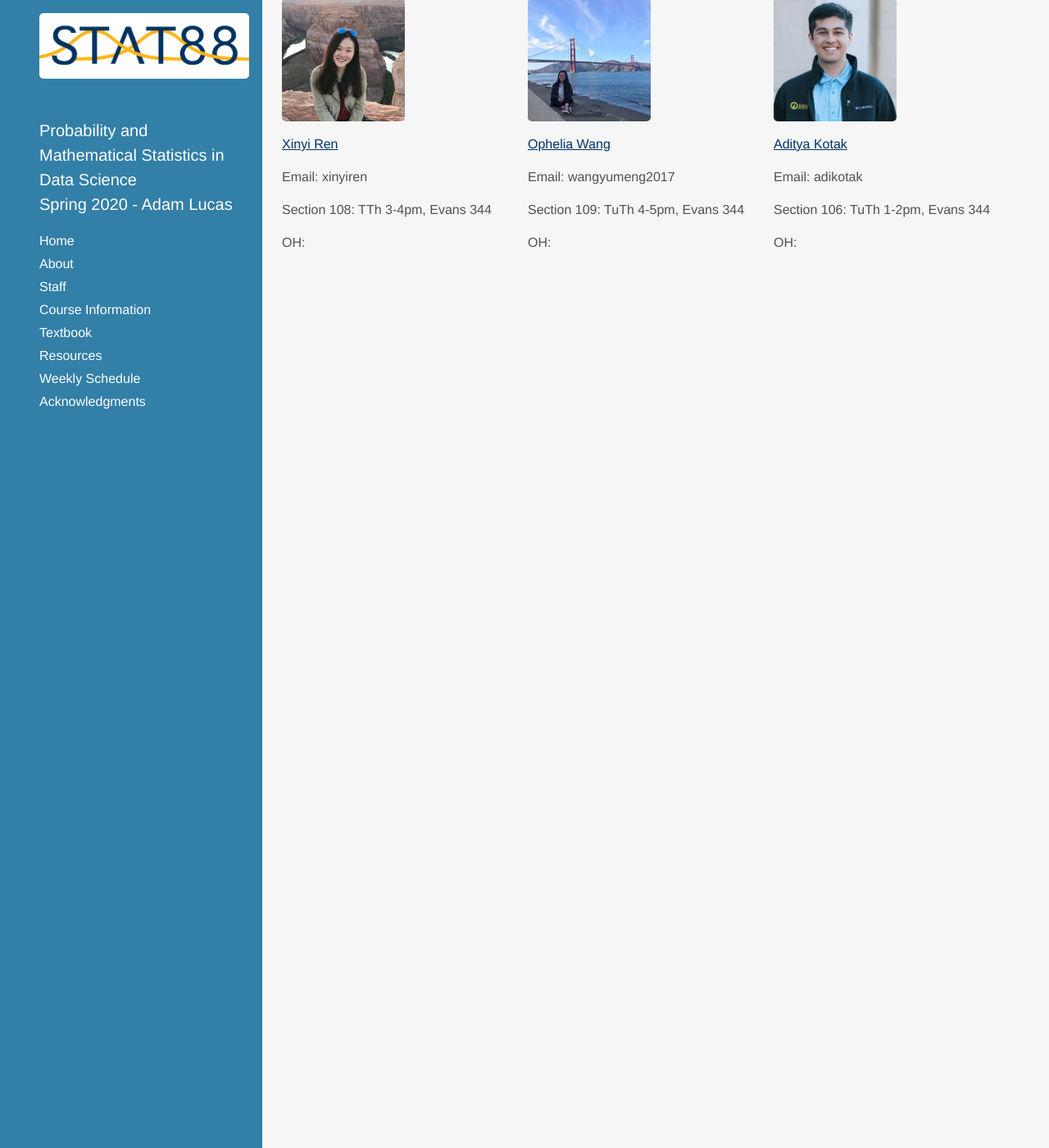
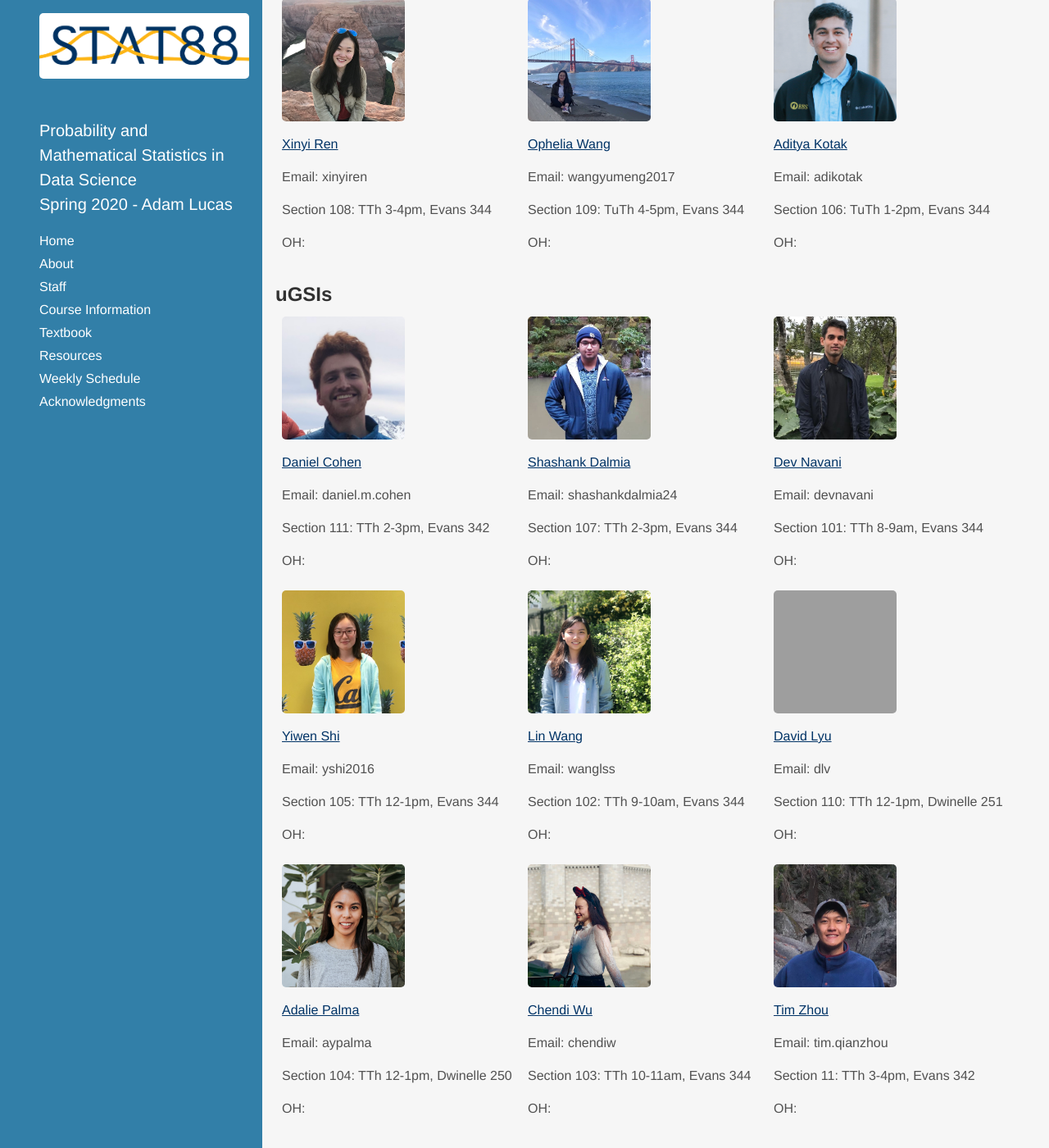
Before and after one commit to stat88/stat88.github.io, a Jekyll site: the page instructors.html, which Jekyll copies as it is, in a window 1280 px wide and 1400 px high, scrolled down 580 px. Shown: the whole window at 82% size. Built offline with Jekyll 4.4.1, drawn with Linux system fonts in a browser that asks for light colours; some web fonts are replaced; grey boxes are pictures that could not be loaded.

Commit message:
add all gsis

```diff
--- a/instructors.html
+++ b/instructors.html
@@ -175,82 +175,103 @@ MathJax.Hub.Config({
     </tr>
 </table>
 
-<!-- <h2> uGSIs </h2>
+<h2> uGSIs </h2>
 
 <table class="wrap">
     <tr>
         <td>
             <div>
-                <img height="150" width="150" src="/assets/images/ophelia.jpeg" alt="Ophelia Wang Photo">
-                <p><a target="_blank">Ophelia Wang</a></p>
-                <p>Email: wangyumeng2017</p>
-                <p>Section 101: TTh 9-10, Dwinelle 87</p>
-                <p>OH: W 12-1, Evans 446</p>
+                <img height="150" width="150" src="/assets/images/Daniel.jpg" alt="Daniel Cohen Photo">
+                <p><a target="_blank">Daniel Cohen</a></p>
+                <p>Email: daniel.m.cohen</p>
+                <p>Section 111: TTh 2-3pm, Evans 342</p>
+                <p>OH: </p>
             </div>
         </td>
 
         <td>
             <div>
-                <img height="150" width="150" src="/assets/images/aram.png" alt="Aram Moghaddassi Photo">
-                <p><a target="_blank">Aram Moghaddassi</a></p>
-                <p>Email: amoghaddassi</p>
-                <p>Section 110: TTh 11-12, Stanley 179</p>
-                <p>OH: Th 2-3, Evans 446</p>
+                <img height="150" width="150" src="/assets/images/Shashank.jpg" alt="Shashank Dalmia Photo">
+                <p><a target="_blank">Shashank Dalmia</a></p>
+                <p>Email: shashankdalmia24</p>
+                <p>Section 107: TTh 2-3pm, Evans 344</p>
+                <p>OH: </p>
             </div>
         </td>
 
         <td>
             <div>
-                <img height="150" width="150" src="/assets/images/chendi.jpeg" alt="Chendi Wu Photo">
-                <p><a target="_blank">Chendi Wu</a></p>
-                <p>Email: chendiw</p>
-                <p>Section 102: TTh 1-2, Dwinelle 247</p>
-                <p>OH: M 10-11, Evans 446</p>
+                <img height="150" width="150" src="/assets/images/Dev.jpg" alt="Dev Navani Photo">
+                <p><a target="_blank">Dev Navani</a></p>
+                <p>Email: devnavani</p>
+                <p>Section 101: TTh 8-9am, Evans 344</p>
+                <p>OH: </p>
             </div>
         </td>
 
         <td>
             <div>
-                <img height="150" width="150" src="/assets/images/yiwen.jpg" alt="Yiwen Shi Photo">
+                <img height="150" width="150" src="/assets/images/Yiwen.jpg" alt="Yiwen Shi Photo">
                 <p><a target="_blank">Yiwen Shi</a></p>
                 <p>Email: yshi2016</p>
-                <p>Section 105: TTh 3-4, Dwinelle 228</p>
-                <p>OH: F 11-12, Evans 446</p>
+                <p>Section 105: TTh 12-1pm, Evans 344</p>
+                <p>OH: </p>
             </div>
         </td>
 
         <td>
             <div>
-                <img height="150" width="150" src="/assets/images/lin.jpg" alt="Lin Wang Photo">
+                <img height="150" width="150" src="/assets/images/Linshanshan.jpg" alt="Lin Wang Photo">
                 <p><a target="_blank">Lin Wang</a></p>
                 <p>Email: wanglss</p>
-                <p>Section 103: TTh 2-3, Latimer 105</p>
-                <p>OH: W 11-12, Evans 446</p>
+                <p>Section 102: TTh 9-10am, Evans 344</p>
+                <p>OH: </p>
             </div>
         </td>
 
         <td>
             <div>
-                <img height="150" width="150" src="/assets/images/bearpaw.jpg" alt="Rishab Srivastava Photo">
-                <p><a target="_blank">Rishab Srivastava</a></p>
-                <p>Email: rishab.s</p>
-                <p>Section 106: TTh 5-6, Etcheverry 3109</p>
-                <p>OH: T 2-3, Evans 446</p>
+                <img height="150" width="150" src="/assets/images/David.jpg" alt="David Lyu Photo">
+                <p><a target="_blank">David Lyu</a></p>
+                <p>Email: dlv</p>
+                <p>Section 110: TTh 12-1pm, Dwinelle 251</p>
+                <p>OH: </p>
             </div>
         </td>
 
         <td>
             <div>
-                <img height="150" width="150" src="/assets/images/bearpaw.jpg" alt="Shashank Dalmia Photo">
-                <p><a target="_blank">Shashank Dalmia</a></p>
-                <p>Email: shashankdalmia24</p>
-                <p>Section 107: TTh 5-6, Etcheverry 3113</p>
-                <p>OH: F 10-11, Evans 446</p>
+                <img height="150" width="150" src="/assets/images/Adalie.jpg" alt="Adalie Palma Photo">
+                <p><a target="_blank">Adalie Palma</a></p>
+                <p>Email: aypalma</p>
+                <p>Section 104: TTh 12-1pm, Dwinelle 250</p>
+                <p>OH: </p>
             </div>
         </td>
+
+        <td>
+            <div>
+                <img height="150" width="150" src="/assets/images/Chendi.jpg" alt="Chendi Wu Photo">
+                <p><a target="_blank">Chendi Wu</a></p>
+                <p>Email: chendiw</p>
+                <p>Section 103: TTh 10-11am, Evans 344</p>
+                <p>OH: </p>
+            </div>
+        </td>
+
+        <td>
+            <div>
+                <img height="150" width="150" src="/assets/images/Tim.jpg" alt="Tim Zhou Photo">
+                <p><a target="_blank">Tim Zhou</a></p>
+                <p>Email: tim.qianzhou</p>
+                <p>Section 11: TTh 3-4pm, Evans 342</p>
+                <p>OH: </p>
+            </div>
+        </td>
+
     </tr>
 </table>
-
+<!--
 <h2> Tutors </h2>
 
 
@@ -301,8 +322,8 @@ MathJax.Hub.Config({
             </div>
         </td>
     </tr>
-</table > -->
-
+</table >
+ -->
 </div>
 
     </div>
```
